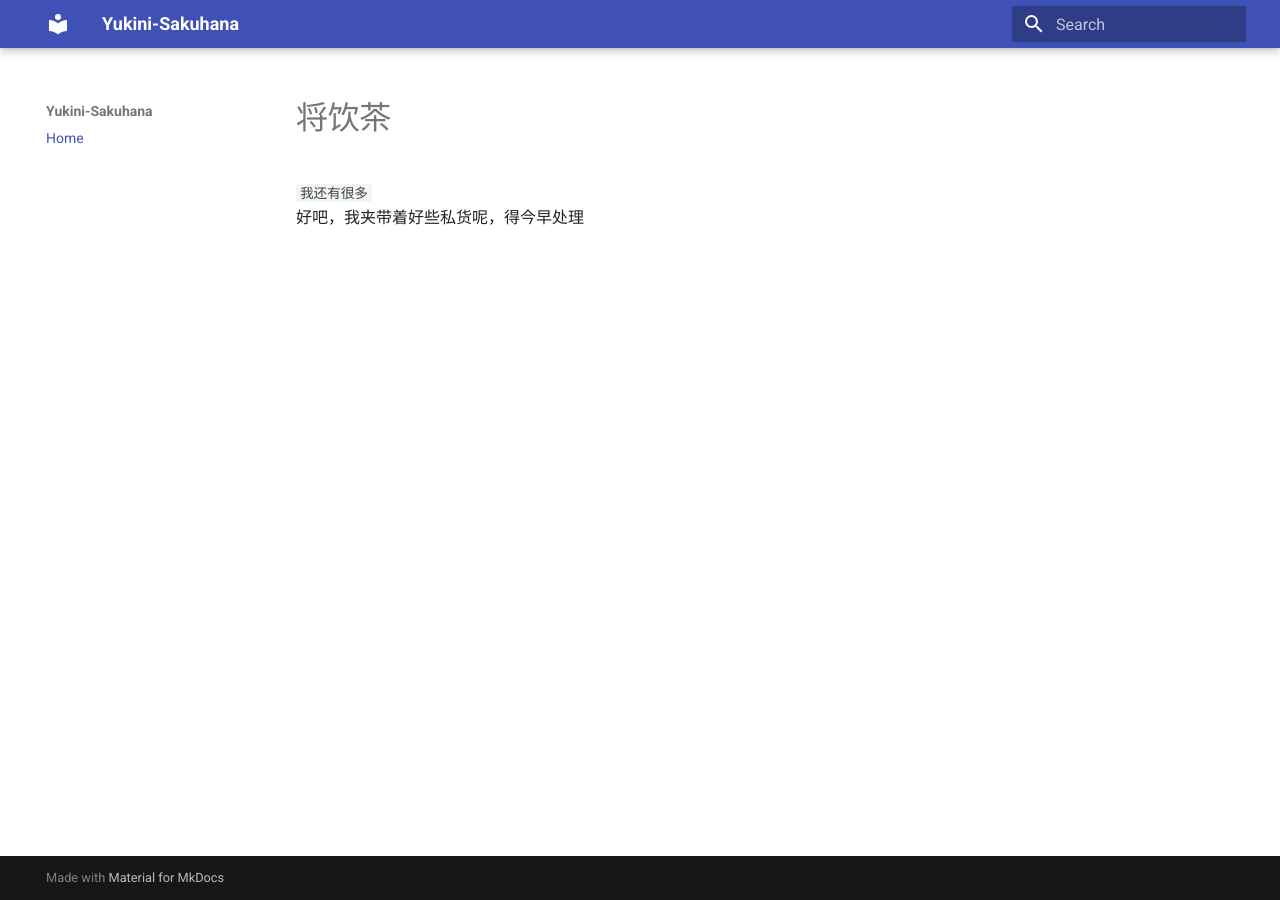
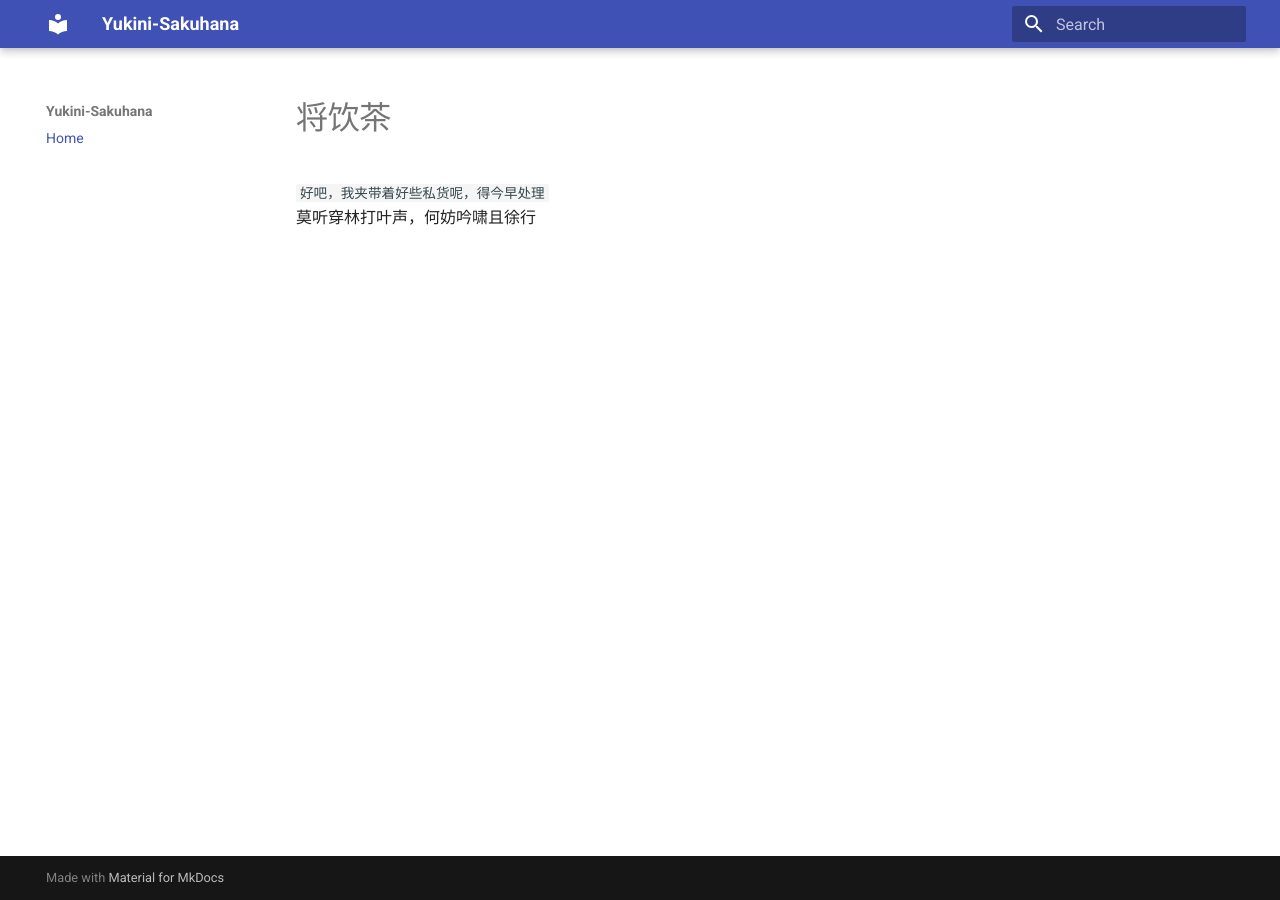
Before and after one commit to txsxuan/txsxuan.github.io, an MkDocs documentation site: the page built from docs/index.md, in a window 1280 px wide. Built offline with MkDocs 1.6.1 and Material for MkDocs 9.7.7, drawn with Linux system fonts in a browser that asks for light colours.

Commit message:
Update index.md
Version 0.0.2

```diff
--- a/docs/index.md
+++ b/docs/index.md
@@ -16,5 +16,5 @@ For full documentation visit [mkdocs.org](https://www.mkdocs.org).
         index.md  # The documentation homepage.
         ...       # Other markdown pages, images and other files. -->
 # 将饮茶
-`我还有很多`
-好吧，我夹带着好些私货呢，得今早处理
+`好吧，我夹带着好些私货呢，得今早处理`
+莫听穿林打叶声，何妨吟啸且徐行
```
